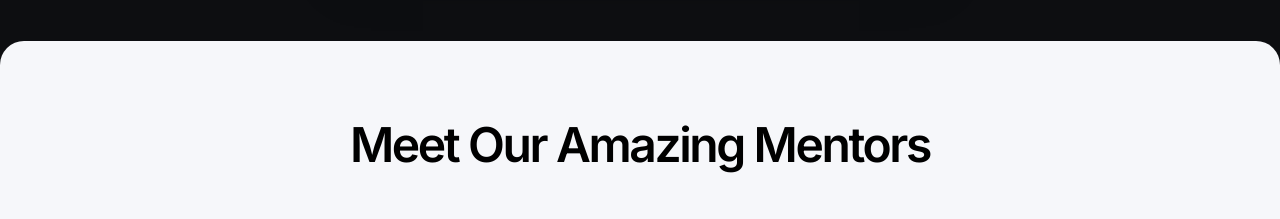
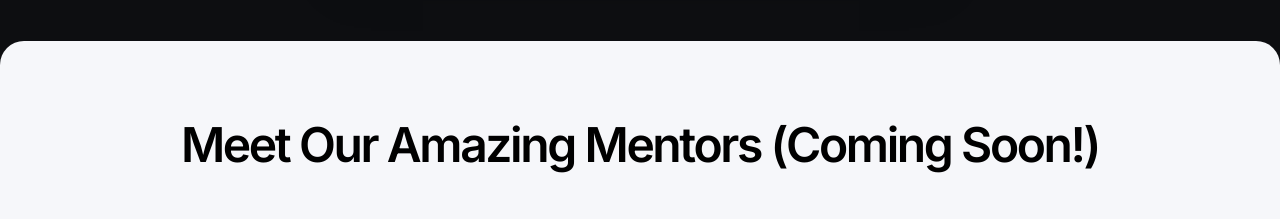
Before and after one commit to ibilalkayy/mently, a plain HTML site: page index.html in a window 1280 px wide. Shown: the part 860-1079 px from the top of the page. Drawn offline with nearby package versions, Linux system fonts and the light colour scheme.

Commit message:
updated the data

```diff
--- a/index.html
+++ b/index.html
@@ -102,7 +102,7 @@
                 class="flex flex-col gap-16 items-center mx-auto w-full max-w-5xl"
             >
                 <h2 class="text-5xl font-semibold tracking-tighter text-center">
-                    Meet Our Amazing Mentors
+                    Meet Our Amazing Mentors (Coming Soon!)
                 </h2>
                 <div class="flex flex-col md:grid grid-cols-2 gap-4">
                     <div
```
